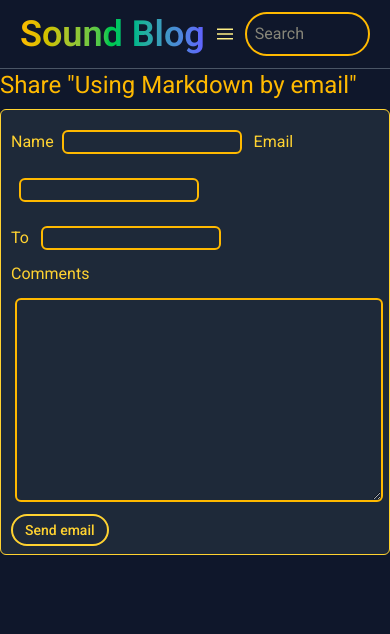
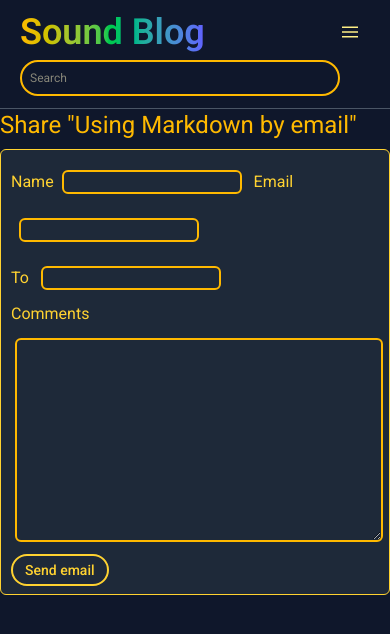
Before and after one commit to americobcn/sound-blog, a Django app: page /blog/6/share/ in a window 390 px wide. Shown: the top 634 px of the page. Run offline with Django 5.2, Linux system fonts and the light colour scheme; a user stored in the database is signed in; data comes from the database, SQL or seed files in the repository; some libraries are stand-ins or nearby versions.

Commit message:
Applyed styles and conditional rendering Navbar

```diff
--- a/blog/static/css/blog.css
+++ b/blog/static/css/blog.css
@@ -47,6 +47,7 @@
     --color-gray-900: oklch(0.21 0.034 264.665);
     --color-white: #fff;
     --spacing: 0.25rem;
+    --container-xs: 20rem;
     --container-sm: 24rem;
     --container-xl: 36rem;
     --container-2xl: 42rem;
@@ -394,30 +374,30 @@
   .w-full {
     width: 100%;
   }
+  .w-xl {
+    width: var(--container-xl);
+  }
+  .w-xs {
+    width: var(--container-xs);
+  }
   .max-w-xl {
     max-width: var(--container-xl);
   }
   .flex-none {
     flex: none;
   }
-  .border-collapse {
-    border-collapse: collapse;
-  }
   .-translate-x-full {
     --tw-translate-x: -100%;
     translate: var(--tw-translate-x) var(--tw-translate-y);
-  }
-  .transform {
-    transform: var(--tw-rotate-x) var(--tw-rotate-y) var(--tw-rotate-z) var(--tw-skew-x) var(--tw-skew-y);
-  }
-  .resize {
-    resize: both;
   }
   .grid-cols-1 {
     grid-template-columns: repeat(1, minmax(0, 1fr));
   }
   .flex-col {
     flex-direction: column;
+  }
+  .flex-row {
+    flex-direction: row;
   }
   .flex-wrap {
     flex-wrap: wrap;
@@ -854,9 +812,19 @@
       display: block;
     }
   }
+  .md\:flex {
+    @media (width >= 48rem) {
+      display: flex;
+    }
+  }
   .md\:hidden {
     @media (width >= 48rem) {
       display: none;
+    }
+  }
+  .md\:w-2xl {
+    @media (width >= 48rem) {
+      width: var(--container-2xl);
     }
   }
   .md\:max-w-2xl {
@@ -864,9 +832,34 @@
       max-width: var(--container-2xl);
     }
   }
+  .md\:flex-none {
+    @media (width >= 48rem) {
+      flex: none;
+    }
+  }
   .md\:grid-cols-3 {
     @media (width >= 48rem) {
       grid-template-columns: repeat(3, minmax(0, 1fr));
+    }
+  }
+  .md\:flex-row {
+    @media (width >= 48rem) {
+      flex-direction: row;
+    }
+  }
+  .md\:items-center {
+    @media (width >= 48rem) {
+      align-items: center;
+    }
+  }
+  .md\:justify-between {
+    @media (width >= 48rem) {
+      justify-content: space-between;
+    }
+  }
+  .md\:justify-center {
+    @media (width >= 48rem) {
+      justify-content: center;
     }
   }
   .lg\:absolute {
@@ -1136,31 +1134,6 @@
   inherits: false;
   initial-value: 0;
 }
-@property --tw-rotate-x {
-  syntax: "*";
-  inherits: false;
-  initial-value: rotateX(0);
-}
-@property --tw-rotate-y {
-  syntax: "*";
-  inherits: false;
-  initial-value: rotateY(0);
-}
-@property --tw-rotate-z {
-  syntax: "*";
-  inherits: false;
-  initial-value: rotateZ(0);
-}
-@property --tw-skew-x {
-  syntax: "*";
-  inherits: false;
-  initial-value: skewX(0);
-}
-@property --tw-skew-y {
-  syntax: "*";
-  inherits: false;
-  initial-value: skewY(0);
-}
 @property --tw-space-y-reverse {
   syntax: "*";
   inherits: false;
@@ -1216,11 +1189,6 @@
 @property --tw-font-weight {
   syntax: "*";
   inherits: false;
-}
-@property --tw-outline-style {
-  syntax: "*";
-  inherits: false;
-  initial-value: solid;
 }
 @property --tw-blur {
   syntax: "*";
--- a/blog/templates/blog/post/includes/navbar.html
+++ b/blog/templates/blog/post/includes/navbar.html
@@ -1,5 +1,6 @@
 {% load blog_tags %}
-<div class="flex items-center justify-between border-b border-gray-600 px-5 py-3">
+<div class="flex flex-col md:flex md:flex-row md:items-center md:justify-between border-b border-gray-600 px-5 py-3">
+  <div class="flex flex-row justify-between mb-2 md:flex-none md:items-center-center">
     <a href="{% url 'blog:post_list' %}" class="flex items-center">
       <span class="inline-block bg-gradient-to-r from-amber-400 via-green-500 to-indigo-500 bg-clip-text text-4xl font-semibold whitespace-nowrap text-transparent">Sound Blog</span>
     </a>
@@ -13,14 +14,17 @@
         </svg>
       </button>
     </div>
+  </div>
+  {% if request.user.is_authenticated %}
     <form method="get"
           action="{% url 'blog:post_search' %}"
-        class="w-2xl items-center justify-center">
+          class="w-xs text-xs md:w-2xl md:items-center md:justify-center">
       <input type="search"
              placeholder="Search"
              name="query"
              class="w-full rounded-4xl border-2 border-amber-400 p-2 text-amber-100 focus:border-4 focus:border-amber-400" />
     </form>
+  {% endif %}
   <div class="hidden md:block">
     {% if request.user.is_authenticated %}
       <form action="{% url "account:logout" %}"
```
Also changed, not shown: other parts of blog/static/css/blog.css (+8 -46 lines), account/templates/registration/logged_out.html (+7 -5 lines), 1 other file. Lines whose indentation alone changed are shown as unchanged.
